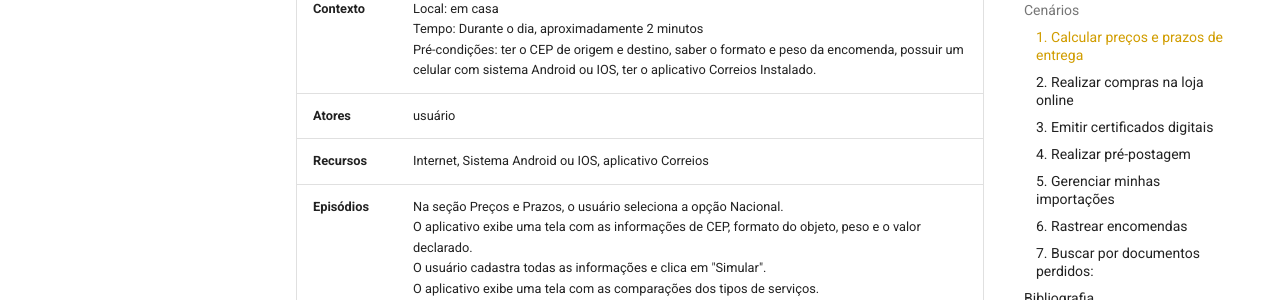
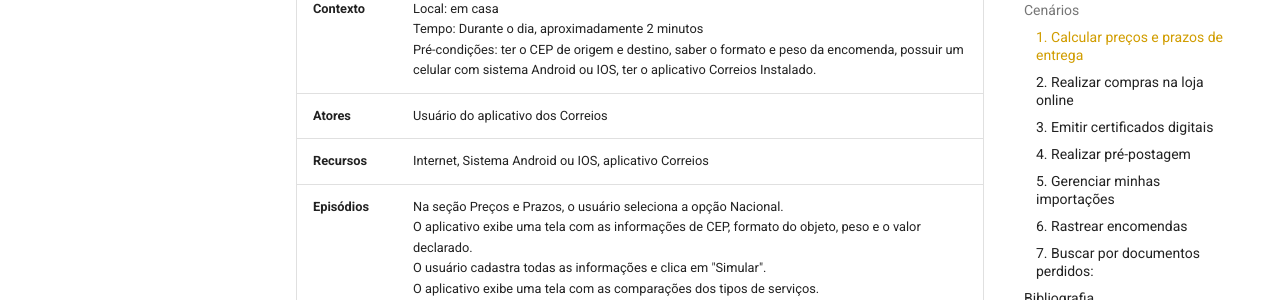
Before and after one commit to Requisitos-de-Software/2024.1-Serasa, an MkDocs documentation site: the page built from docs/modelagem/cenarios.md, in a window 1280 px wide and 900 px high, scrolled down 1462 px. Shown: the part 152-452 px from the top of the window. Built offline with MkDocs 1.6.1 and Material for MkDocs 9.7.7, drawn with Linux system fonts in a browser that asks for light colours; comment, search, counter and statistics services are not loaded.

Commit message:
cenario calculo de precos

```diff
--- a/docs/modelagem/cenarios.md
+++ b/docs/modelagem/cenarios.md
@@ -32,7 +32,7 @@ O cenário mencionado refere-se ao objetivo de "Calcular preços e prazos de ent
 |-------------|-------------------------------------------------------------------------------------|
 | **Objetivo**    |  Calcular preços e prazos através do aplicativo Correios  |
 | **Contexto**    | Local: em casa<br>Tempo: Durante o dia, aproximadamente 2 minutos<br> Pré-condições: ter o CEP de origem e destino, saber o formato e peso da 	encomenda, possuir um celular com sistema Android ou IOS, ter o 	aplicativo Correios Instalado. |
-| **Atores**      |  usuário  |
+| **Atores**      |  Usuário do aplicativo dos Correios  |
 | **Recursos**    |  Internet, Sistema Android ou IOS, aplicativo Correios  |
 | **Episódios**   | Na seção Preços e Prazos, o usuário seleciona a opção Nacional. <br> O aplicativo exibe uma tela com as informações de CEP, formato do 	objeto, peso e o valor declarado. <br>O usuário cadastra todas as informações e clica em "Simular". <br> O aplicativo exibe uma tela com as comparações dos tipos de serviços.   |
 | **Restrição**   |  CEP deve existir <br> Dimensões da encomenda devem estar dentro dos padrões dos Correios.  |
```
